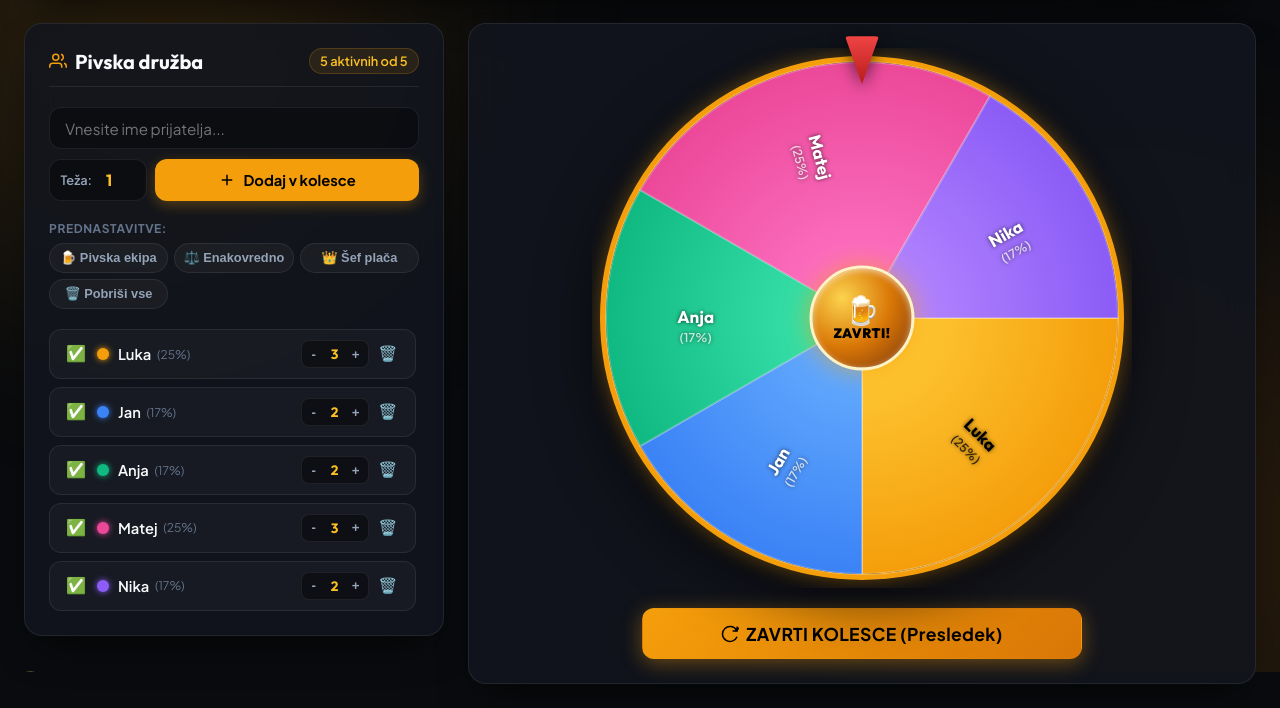
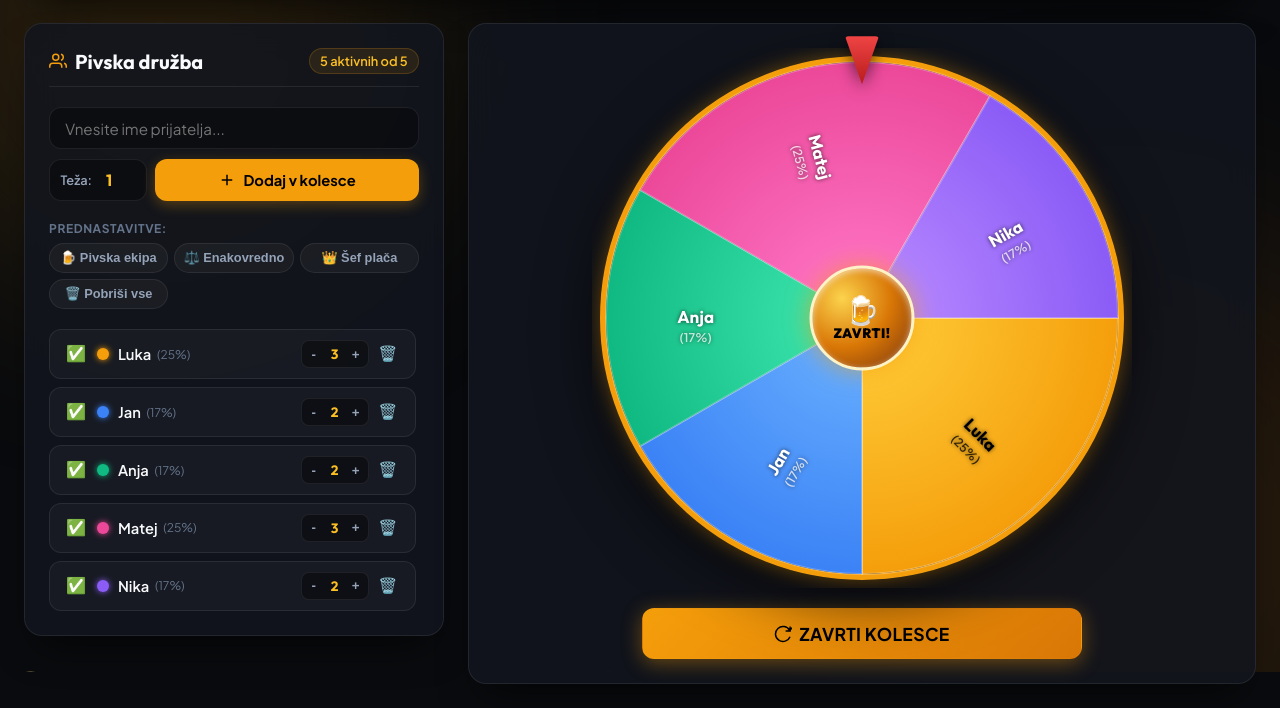
Before and after one commit to mihastele/mihastele.github.io, a plain HTML site: page kdodazapivo/index.html in a window 1280 px wide. Shown: the part 128-836 px from the top of the page. Drawn offline with Linux system fonts and the light colour scheme.

Commit message:
Remove space button

```diff
--- a/kdodazapivo/index.html
+++ b/kdodazapivo/index.html
@@ -189,7 +189,7 @@
             <svg class="icon" viewBox="0 0 24 24" fill="none" stroke="currentColor" stroke-width="2">
               <path d="M21.5 2v6h-6M21.34 15.57a10 10 0 1 1-.57-8.38l5.67-5.67"></path>
             </svg>
-            ZAVRTI KOLESCE (Presledek)
+            ZAVRTI KOLESCE
           </button>
         </div>
       </section>
```
